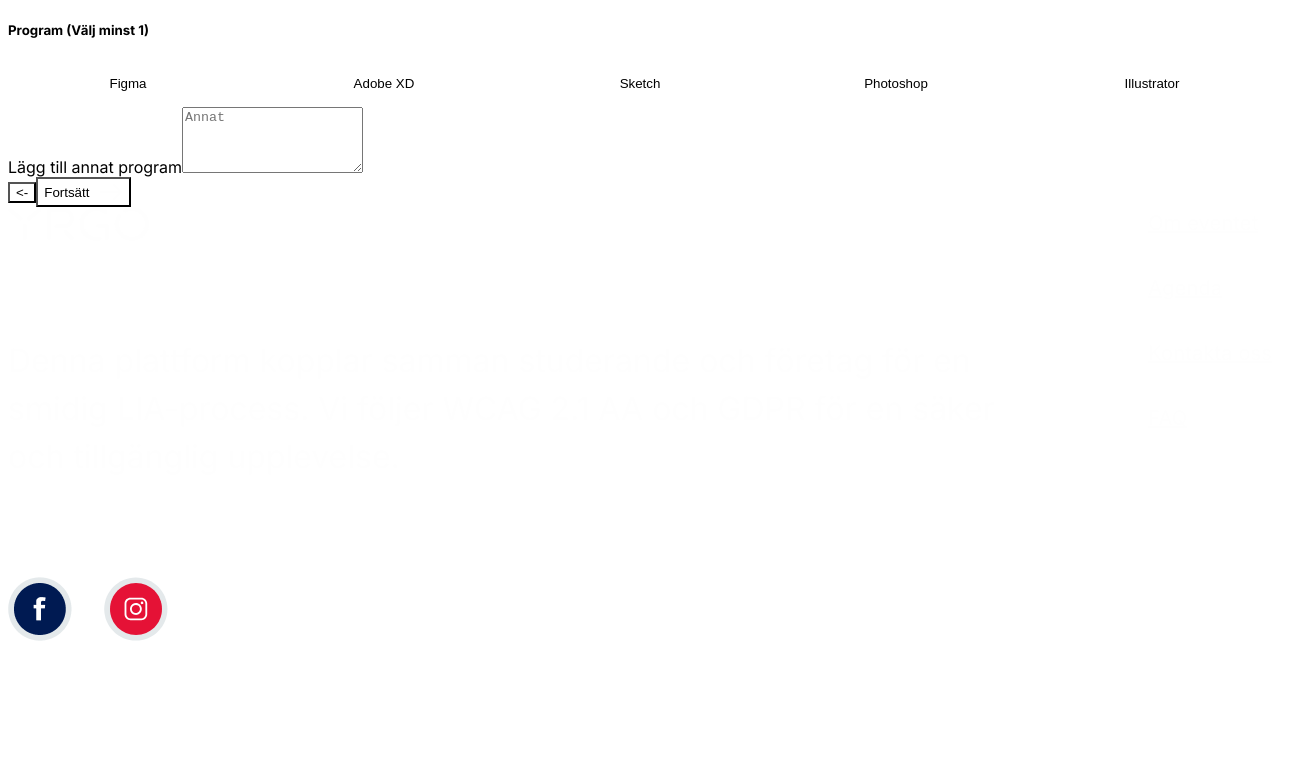
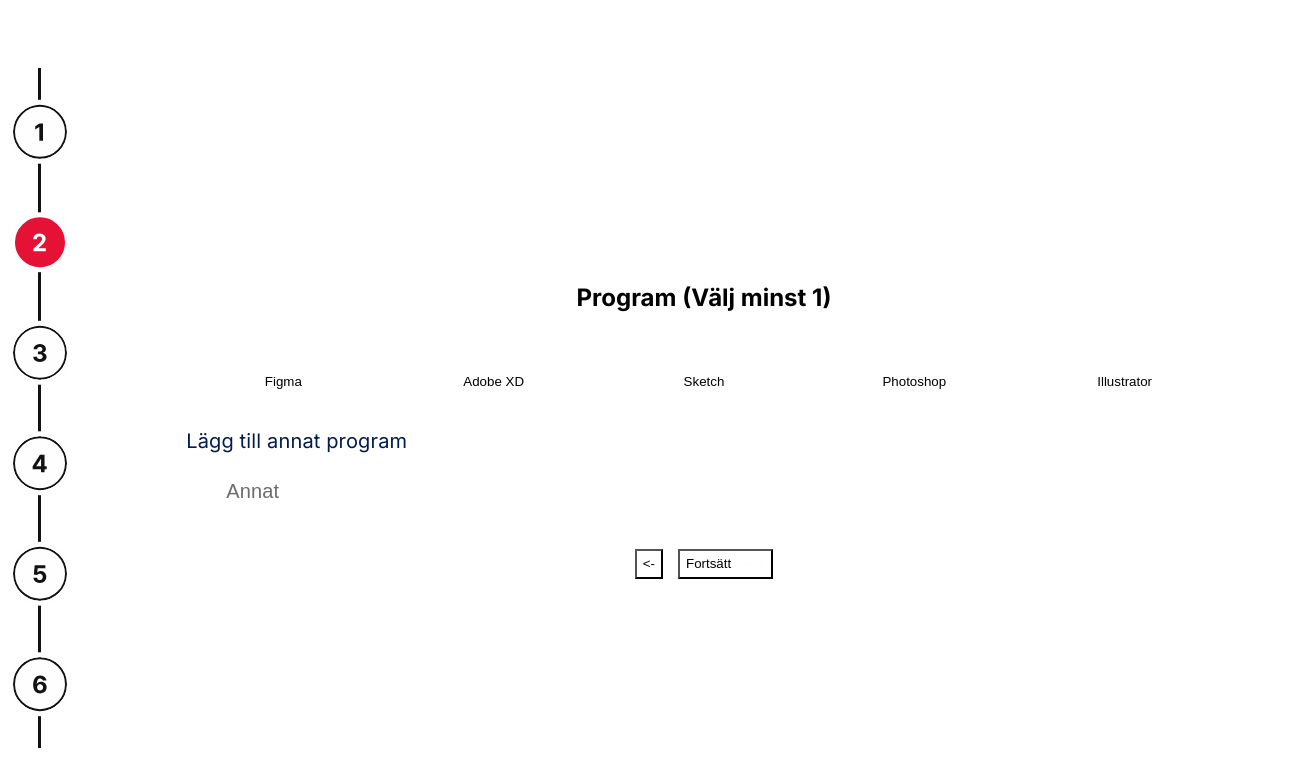
Before and after one commit to JosAhl/liability, a Next.js app: page /register/student/software-preferences in a window 1280 px wide. Shown: the top 759 px of the page, 1314 px wide, since content can reach past the window. Built offline with nearby package versions, Linux system fonts and the light colour scheme.

Commit message:
changed to use components for form

```diff
--- a/app/register/student/software-preferences/page.jsx
+++ b/app/register/student/software-preferences/page.jsx
@@ -3,6 +3,7 @@
 import { useRouter } from 'next/navigation';
 import Button from '@/components/Button';
 import CheckboxButtons from '@/components/CheckboxButtons';
+import FormInput from '@/components/FormInput';
 
 export default function StudentSoftwarePreferencesPage() {
   const router = useRouter();
@@ -61,6 +62,10 @@
   const software = ['Figma', 'Adobe XD', 'Sketch', 'Photoshop', 'Illustrator'];
 
   return (
+    <div className="wrapper">
+      <div className="image-container">
+      <img src="/form-step-2.svg" alt="Progress bar step 1/6" />
+    </div>
     <div className="form-container">
       <form onSubmit={handleSubmit}>
         <div className="form-group">
@@ -75,16 +80,15 @@
         </div>
 
         <div className="form-group">
-          <label htmlFor="extraSoftware">Lägg till annat program</label>
-          <textarea
-            id="extraSoftware"
-            name="extraSoftware"
-            value={formData.extraSoftware}
-            placeholder="Annat"
-            onChange={handleChange}
-            rows={4}
-            className="w-full p-2 border rounded-md"
-          />
+          <FormInput
+          type="textarea"
+          label="Lägg till annat program"
+          name="extraSoftware"
+          id="extraSoftware"
+          placeholder="Annat"
+          value={formData.extraSoftware}
+          onChange={handleChange}
+        />
         </div>
 
         <div className="form-navigation">
@@ -106,5 +110,6 @@
         </div>
       </form>
     </div>
+    </div>
   );
 }
```
